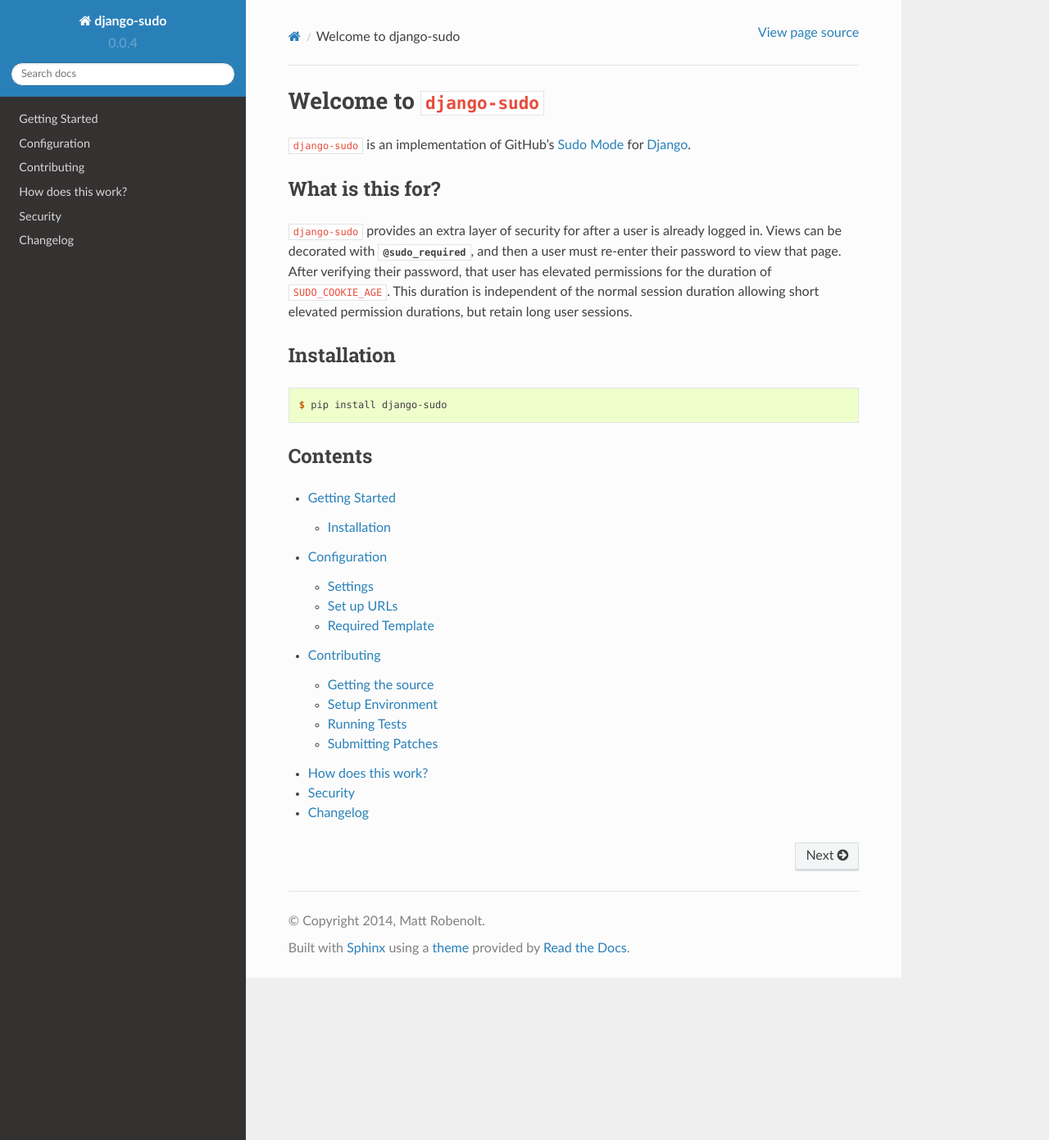
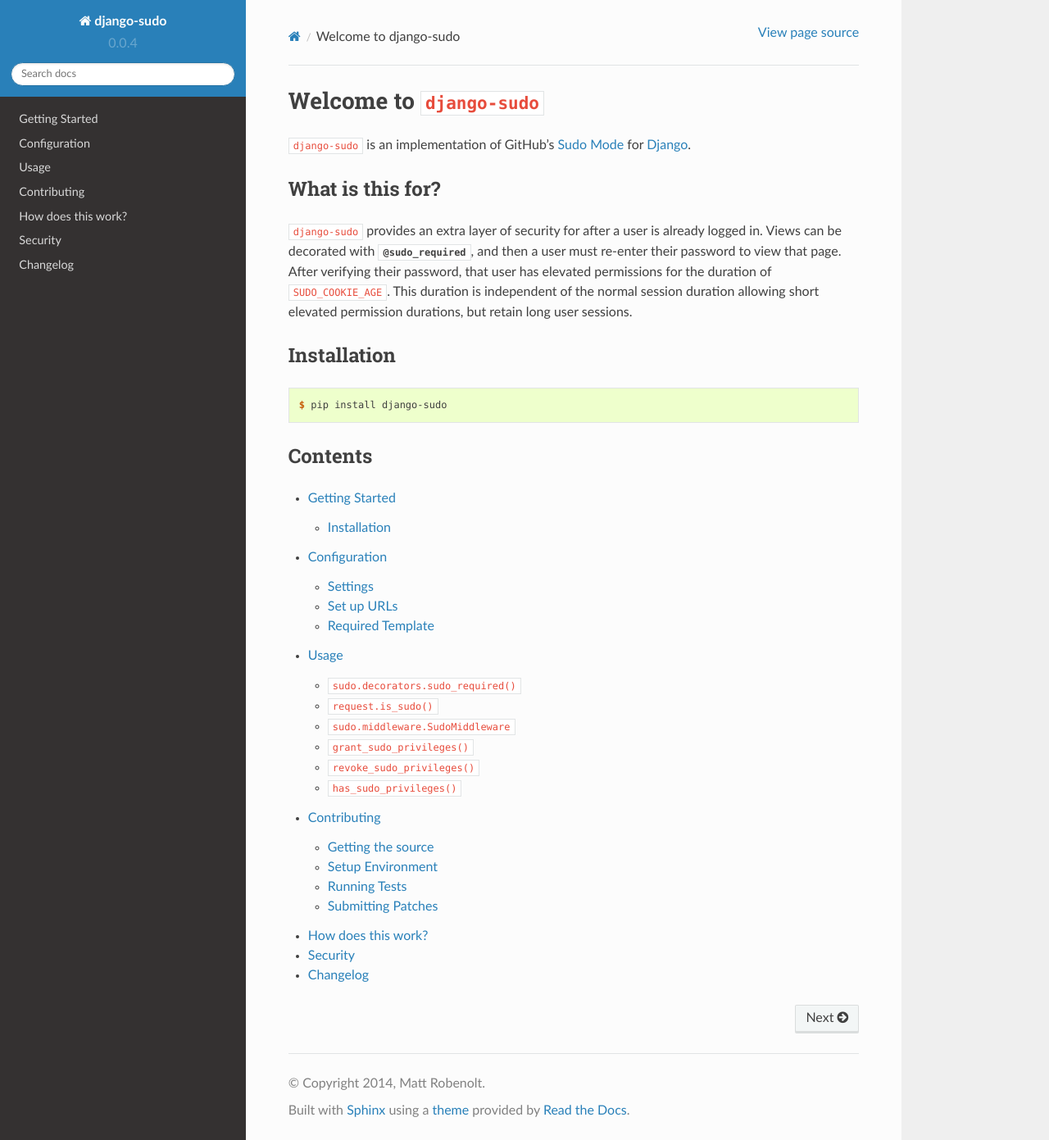
Before and after one commit to mattrobenolt/django-sudo, a Sphinx documentation site: the page built from docs/index.rst, in a window 1280 px wide and 1391 px high. Shown: the whole window at 82% size. Built offline with Sphinx 7.4.7 and the Read the Docs theme 2.0.0, drawn with Linux system fonts in a browser that asks for light colours; some of the changed lines change nothing that is shown.

Commit message:
Add usage docs

```diff
--- a/docs/index.rst
+++ b/docs/index.rst
@@ -28,6 +28,7 @@
 
    getting-started/index
    config/index
+   usage/index
    contributing/index
    how/index
    security/index
--- /dev/null
+++ b/docs/usage/index.rst
@@ -0,0 +1,79 @@
+Usage
+=====
+
+Once we have ``django-sudo`` :doc:`installed </getting-started/index>` and
+:doc:`configured </config/index>`, we need to decide which views should be secured.
+
+.. function:: sudo.decorators.sudo_required()
+
+    The meat of ``django-sudo`` comes from decorating your views with ``@sudo_required`` much in the
+    same way that ``@login_required`` works.
+
+    Let's pretend that we have a page on our site that has sensitive information that we want to make
+    extra sure that a user is allowed to see it:
+
+    .. code-block:: python
+
+        from sudo.decorators import sudo_required
+
+        @login_required  # Make sure they're at least logged in
+        @sudo_required  # On top of being logged in, are you in sudo mode?
+        def super_secret_stuff(request):
+            return HttpResponse('your social security number')
+
+    That's it! When a user visits this page and they don't have the correct permission, they'll be
+    redirected to a page and prompted for their password. After entering their password, they'll be
+    redirected back to this page to continue on what they were trying to do.
+
+.. method:: request.is_sudo()
+
+Returns a boolean to indicate if the current request is in sudo mode or not. This gets added on by
+the :class:`~sudo.middleware.SudoMiddleware`. This is an shortcut for calling
+:func:`~sudo.utils.has_sudo_privileges` directly.
+
+.. class:: sudo.middleware.SudoMiddleware
+
+    By default, you just need to add this into your ``MIDDLEWARE_CLASSES`` list.
+
+    .. method:: has_sudo_privileges(self, request)
+
+    Subclass and override :func:`~sudo.middleware.SudoMiddleware.has_sudo_privileges` if you'd like
+    to override the default behavior of :func:`request.is_sudo() <request.is_sudo()>`.
+
+    .. method:: process_request(self, request)
+
+    Adds :func:`~request.is_sudo()` to the request.
+
+    .. method:: process_response(self, request, response)
+
+    Controls the behavior of setting and deleting the sudo cookie for the browser.
+
+
+.. module:: sudo.utils
+
+.. function:: grant_sudo_privileges(request, max_age=SUDO_COOKIE_AGE)
+
+    Assigns a random token to the user's session that allows them to have elevated permissions.
+
+    .. code-block:: python
+
+        from sudo.utils import grant_sudo_privileges
+        token = grant_sudo_privileges(request)
+
+.. function:: revoke_sudo_privileges(request)
+
+    Revoke sudo privileges from a request explicitly
+
+    .. code-block:: python
+
+        from sudo.utils import revoke_sudo_privileges
+        revoke_sudo_privileges(request)
+
+.. function:: has_sudo_privileges(request)
+
+    Check if a request is allowed to perform sudo actions.
+
+    .. code-block:: python
+
+        from sudo.utils import has_sudo_privileges
+        has_sudo = has_sudo_privileges(request)
```
